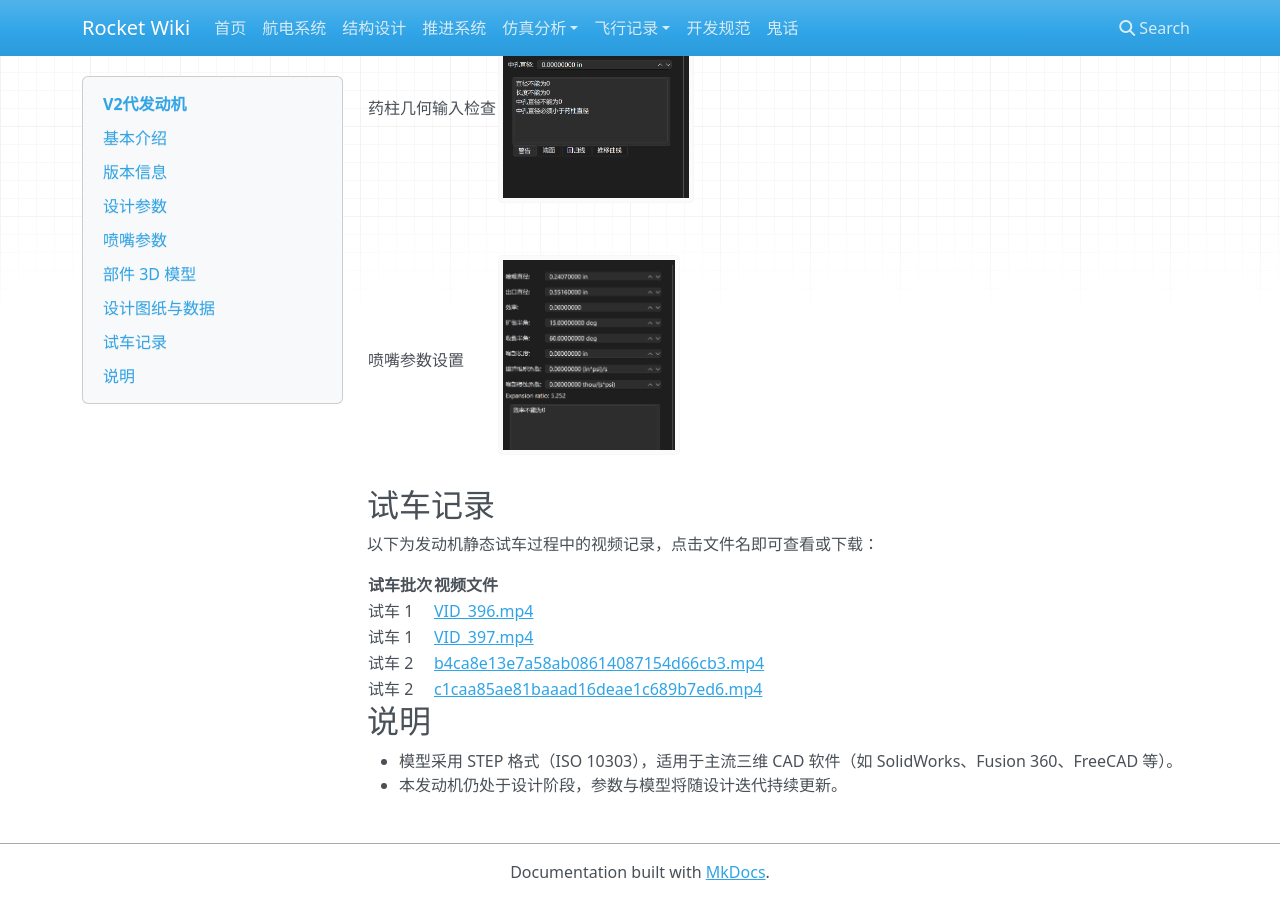
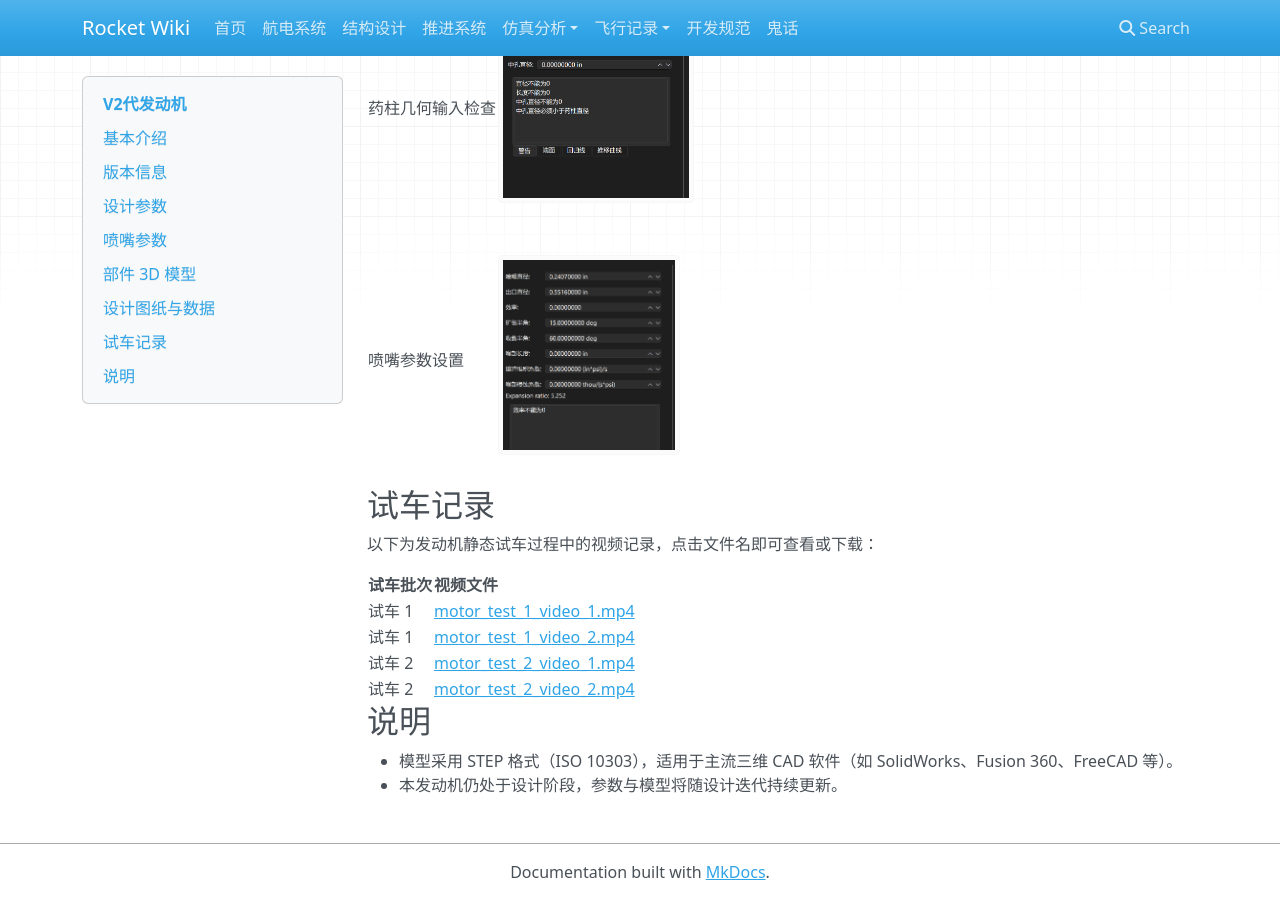
Before and after one commit to SophonSnwflake/rocket-docs, an MkDocs documentation site: the page built from docs/propulsion/v2/index.md, in a window 1280 px wide and 900 px high, scrolled down 4341 px. Built offline with MkDocs 1.6.1, drawn with Linux system fonts in a browser that asks for light colours; nearby versions of some CDN libraries.

Commit message:
按开发规范将推进系统试车视频文件名改为英文

```diff
--- a/docs/propulsion/v2/index.md
+++ b/docs/propulsion/v2/index.md
@@ -81,10 +81,10 @@ V2代发动机为固体推进剂实验火箭发动机，于 2026-07 开始设计
 
 | 试车批次 | 视频文件 |
 |----------|----------|
-| 试车 1 | [VID_396.mp4](assets/video/试车1/VID_396.mp4) |
-| 试车 1 | [VID_397.mp4](assets/video/试车1/VID_397.mp4) |
-| 试车 2 | [b4ca8e13e7a58ab08614087154d66cb3.mp4](assets/video/试车2/b4ca8e13e7a58ab08614087154d66cb3.mp4) |
-| 试车 2 | [c1caa85ae81baaad16deae1c689b7ed6.mp4](assets/video/试车2/c1caa85ae81baaad16deae1c689b7ed6.mp4) |
+| 试车 1 | [motor_test_1_video_1.mp4](assets/video/motor_test_1/motor_test_1_video_1.mp4) |
+| 试车 1 | [motor_test_1_video_2.mp4](assets/video/motor_test_1/motor_test_1_video_2.mp4) |
+| 试车 2 | [motor_test_2_video_1.mp4](assets/video/motor_test_2/motor_test_2_video_1.mp4) |
+| 试车 2 | [motor_test_2_video_2.mp4](assets/video/motor_test_2/motor_test_2_video_2.mp4) |
 
 ## 说明
 
```
Also changed, not shown: 7 other files.
